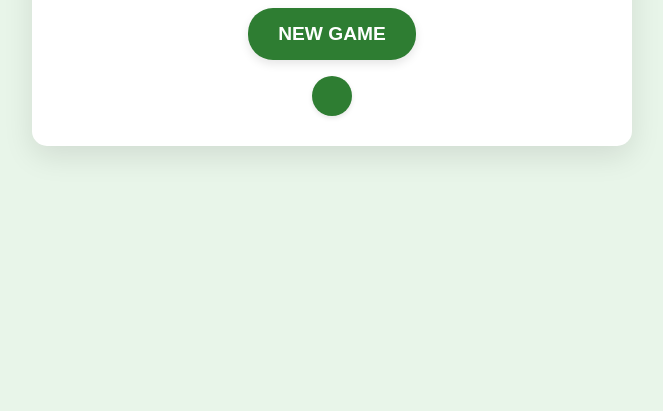
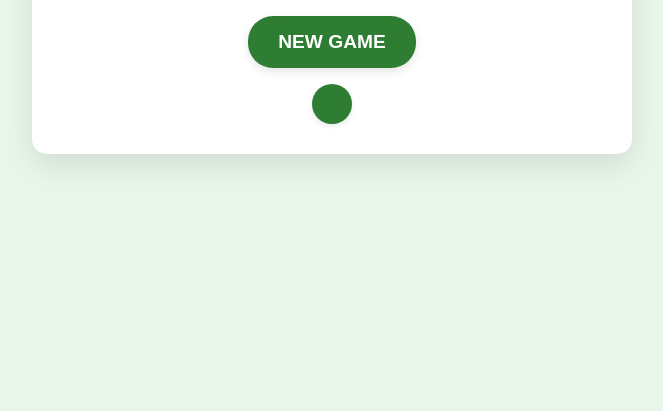
Before and after one commit to brandonrjguth/guessTheWord, a plain HTML site: page index.html in a window 1280 px wide. Shown: the part 389-800 px from the top of the page, without its empty margins (308-971 px from the left). Drawn offline with Linux system fonts and the light colour scheme.

Commit message:
change height

```diff
--- a/style.css
+++ b/style.css
@@ -11,12 +11,16 @@
     --card-background-color: #ffffff; /* White */
 }
 
+html{
+    height:100%
+}
 body {
     font-family: 'Roboto', sans-serif; /* Use Roboto for body text */
     display: flex;
     justify-content: center;
     align-items: center;
-    min-height: calc(100vh - 1rem);
+    min-height: 100%;
+    min-height: -webkit-fill-available;;
     background-color: var(--background-color); /* Very Light Purple background */
     margin: 0;
     color: var(--text-color);
```
